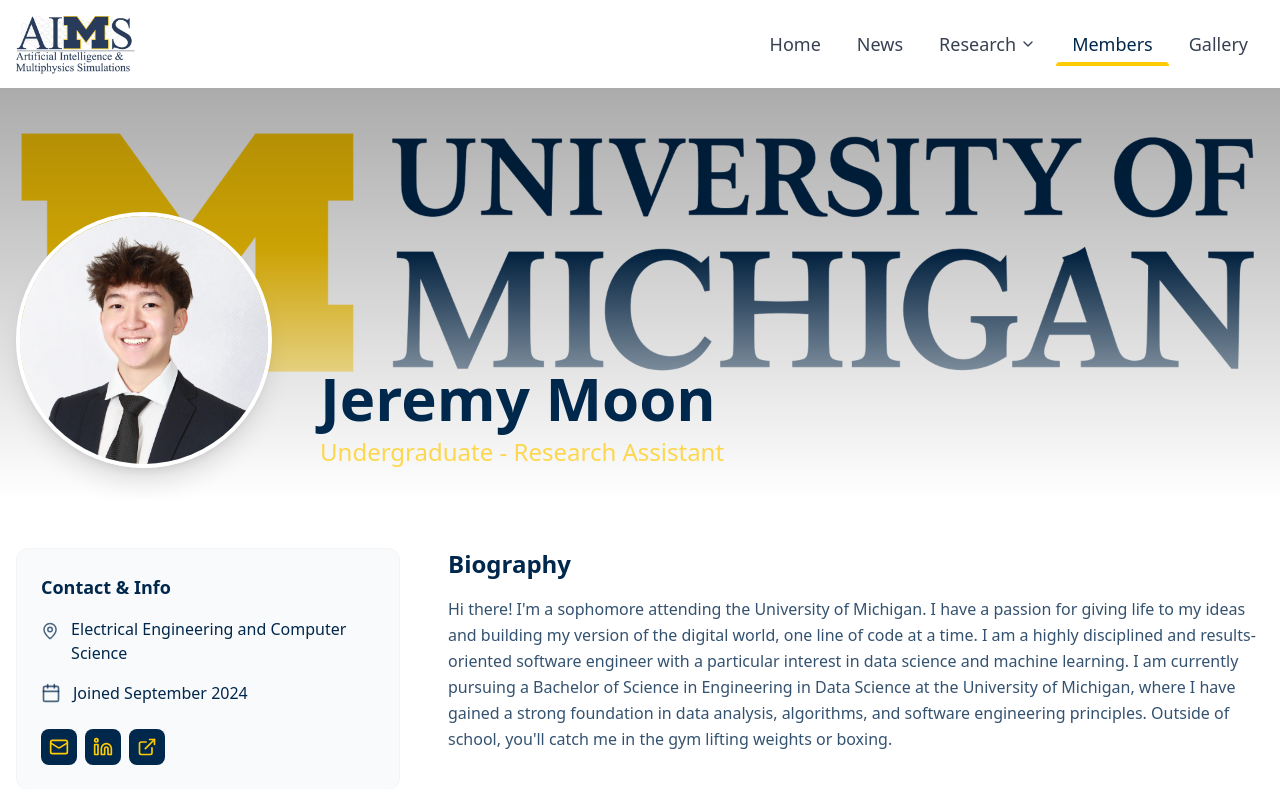
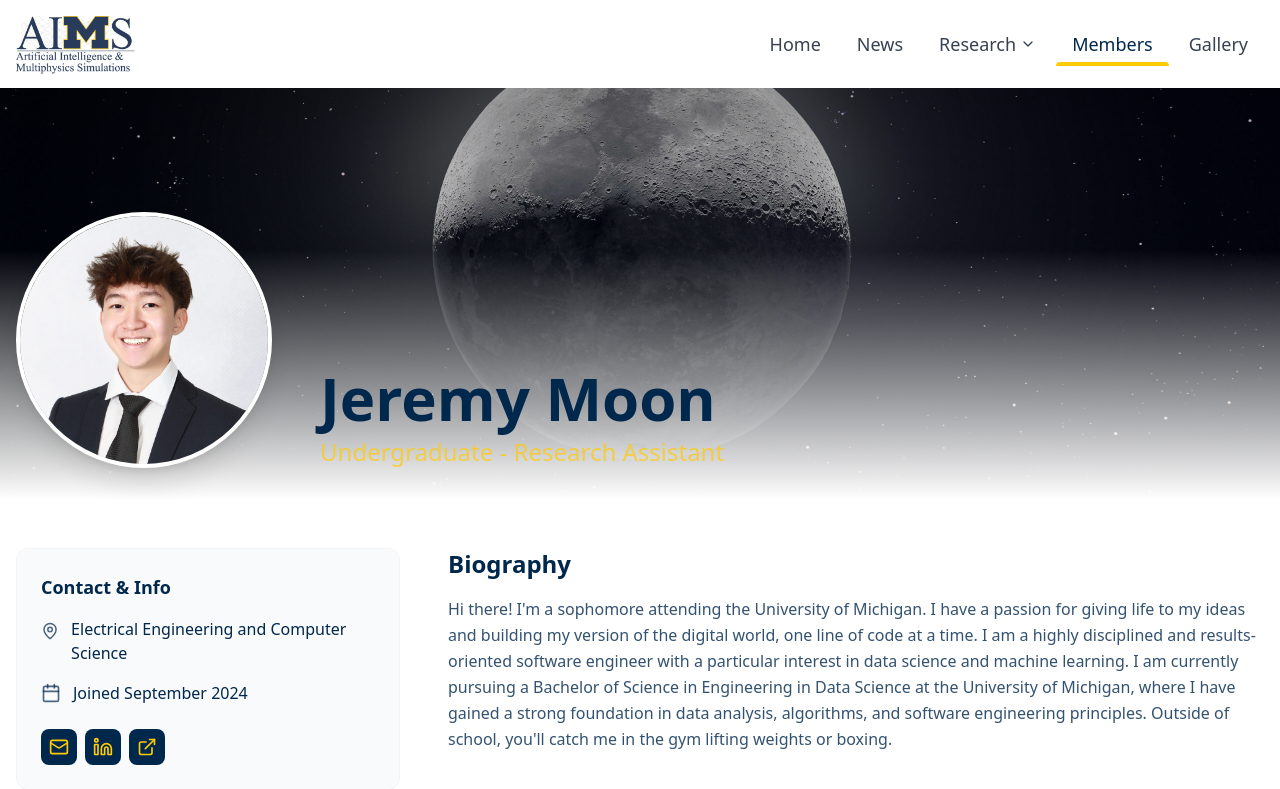
Before and after one commit to jere67/aims-website, a Next.js app: page /members/jeremoon in a window 1280 px wide. Shown: the top 789 px of the page. Built offline with nearby package versions, Linux system fonts and the light colour scheme.

Commit message:
experimenting with hero image on individual member page

```diff
--- a/data/members.ts
+++ b/data/members.ts
@@ -26,7 +26,7 @@ export const teamMembers: TeamMember[] = [
     role: "Research Assistant",
     joinedDate: "September 2024",
     imageUrl: "/people/jeremoon.jpeg",
-    heroImageUrl: "",
+    heroImageUrl: "/heroImages/moon.jpg",
     bio: "Hi there! I'm a sophomore attending the University of Michigan. I have a passion for giving life to my ideas and building my version of the digital world, one line of code at a time. I am a highly disciplined and results-oriented software engineer with a particular interest in data science and machine learning. I am currently pursuing a Bachelor of Science in Engineering in Data Science at the University of Michigan, where I have gained a strong foundation in data analysis, algorithms, and software engineering principles. Outside of school, you'll catch me in the gym lifting weights or boxing.",
     interests: ["Artificial Intelligence", "Machine Learning"],
     education: ["University of Michigan"],
```
Also changed, not shown: public/heroImages/moon.jpg (added).
